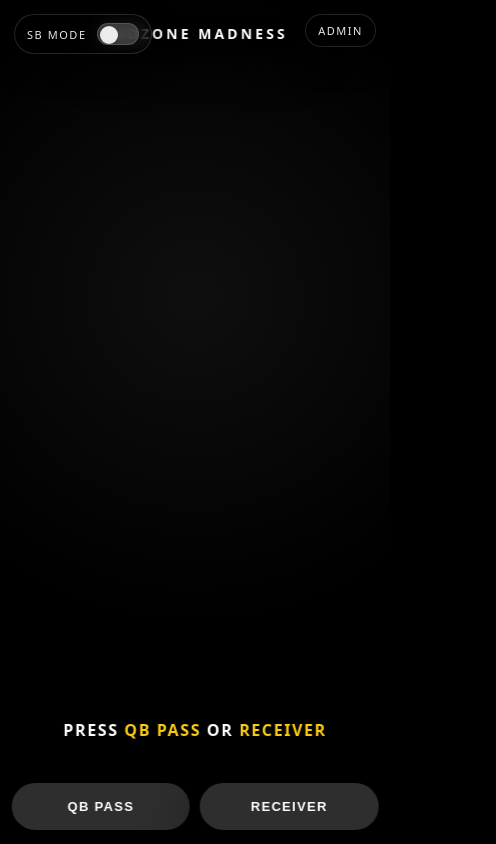
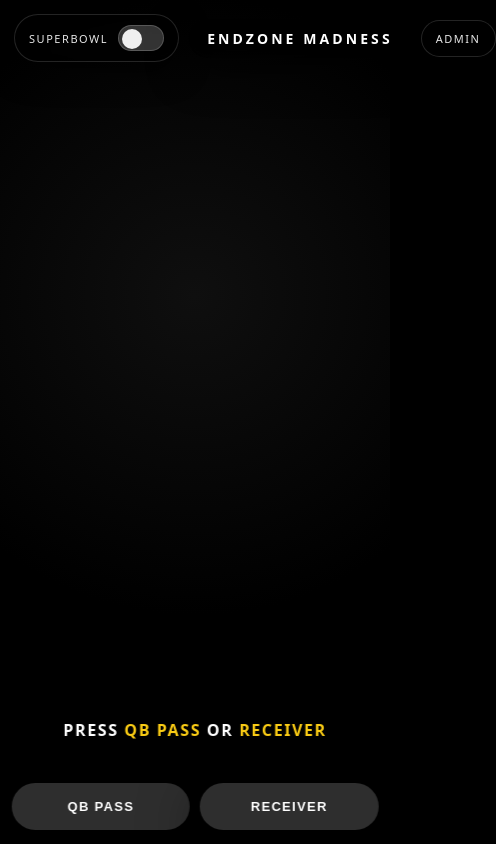
Before and after one commit to theproductbar/hot-seat-football, a website: page public/index.html in a window 390 px wide. Shown: the whole page, 496 px wide, since content can reach past the window. Drawn offline with Linux system fonts and the light colour scheme; no server answers.

Commit message:
Fix mobile top bar + Superbowl toggle label

```diff
--- a/public/index.html
+++ b/public/index.html
@@ -32,103 +32,115 @@
       padding-bottom: env(safe-area-inset-bottom);
     }
 
-    /* ===== TOP TITLE ===== */
-    .topTitle{
+    /* =========================
+       ✅ TOP BAR (NO OVERLAP)
+       Left = Superbowl toggle
+       Center = Title
+       Right = Admin
+       ========================= */
+    .topBar{
       position:absolute;
       top: calc(14px + env(safe-area-inset-top));
-      left:50%;
-      transform:translateX(-50%);
-      z-index:100;
-      font-weight:900;
-      letter-spacing:0.22em;
-      text-transform:uppercase;
-      font-size:14px;
-      padding:10px 18px;
-      border-radius:999px;
-      background:rgba(0,0,0,0.65);
-      backdrop-filter:blur(10px);
-      box-shadow:0 12px 40px rgba(0,0,0,0.6);
-      pointer-events:none;
-      white-space:nowrap;
+      left: 0;
+      right: 0;
+      z-index: 110;
+      display: grid;
+      grid-template-columns: 1fr auto 1fr;
+      align-items: center;
+      gap: 10px;
+      padding:
+        0 calc(14px + env(safe-area-inset-right))
+        0 calc(14px + env(safe-area-inset-left));
+      pointer-events: none; /* only pills/buttons clickable */
     }
 
-    /* ✅ Admin link (top-right) */
-    .adminLink{
-      position:absolute;
-      top: calc(14px + env(safe-area-inset-top));
-      right: calc(14px + env(safe-area-inset-right));
-      z-index:101;
-      font-size:11px;
-      letter-spacing:0.14em;
-      text-transform:uppercase;
-      padding:8px 12px;
-      border-radius:999px;
-      background:rgba(0,0,0,0.45);
-      border:1px solid rgba(255,255,255,0.14);
+    .topTitle{
+      pointer-events: none;
+      justify-self: center;
+      font-weight: 900;
+      letter-spacing: 0.22em;
+      text-transform: uppercase;
+      font-size: 14px;
+      padding: 10px 18px;
+      border-radius: 999px;
+      background: rgba(0,0,0,0.65);
       backdrop-filter: blur(10px);
-      box-shadow:0 10px 30px rgba(0,0,0,0.55);
-      color:rgba(255,255,255,0.9);
-      text-decoration:none;
-      user-select:none;
-    }
-    .adminLink:hover{ background:rgba(0,0,0,0.6); }
-    .adminLink:active{ transform: translateY(1px); }
-
-    /* ✅ NEW: Super Bowl toggle (top-left) */
-    .sbToggle{
-      position:absolute;
-      top: calc(14px + env(safe-area-inset-top));
-      left: calc(14px + env(safe-area-inset-left));
-      z-index:101;
-      display:flex;
-      align-items:center;
-      gap:10px;
-      font-size:11px;
-      letter-spacing:0.14em;
-      text-transform:uppercase;
-      padding:8px 12px;
-      border-radius:999px;
-      background:rgba(0,0,0,0.45);
-      border:1px solid rgba(255,255,255,0.14);
-      backdrop-filter: blur(10px);
-      box-shadow:0 10px 30px rgba(0,0,0,0.55);
-      color:rgba(255,255,255,0.9);
-      user-select:none;
-      white-space:nowrap;
+      box-shadow: 0 12px 40px rgba(0,0,0,0.6);
+      white-space: nowrap;
     }
 
-    .sbToggle input{
-      width:42px;
-      height:22px;
-      appearance:none;
-      background:rgba(255,255,255,0.18);
-      border-radius:999px;
-      position:relative;
-      outline:none;
-      cursor:pointer;
-      border:1px solid rgba(255,255,255,0.14);
+    /* Left pill: Superbowl toggle */
+    .sbPill{
+      justify-self: start;
+      display: inline-flex;
+      align-items: center;
+      gap: 10px;
+      padding: 10px 14px;
+      border-radius: 999px;
+      background: rgba(0,0,0,0.45);
+      border: 1px solid rgba(255,255,255,0.14);
+      backdrop-filter: blur(10px);
+      box-shadow: 0 10px 30px rgba(0,0,0,0.55);
+      pointer-events: auto;
+      user-select: none;
     }
 
-    .sbToggle input::after{
-      content:"";
-      position:absolute;
-      top:2px;
-      left:2px;
-      width:18px;
-      height:18px;
-      border-radius:999px;
-      background:white;
-      opacity:.9;
-      transition: transform .18s ease;
+    .sbLabel{
+      font-size: 11px;
+      letter-spacing: 0.14em;
+      text-transform: uppercase;
+      color: rgba(255,255,255,0.9);
+      white-space: nowrap;
     }
 
-    .sbToggle input:checked{
-      background:rgba(250,204,21,0.35);
+    .sbSwitch{
+      position: relative;
+      width: 46px;
+      height: 26px;
+      border-radius: 999px;
+      background: rgba(255,255,255,0.20);
+      border: 1px solid rgba(255,255,255,0.18);
+      cursor: pointer;
+      flex: 0 0 auto;
+    }
+    .sbKnob{
+      position: absolute;
+      top: 3px;
+      left: 3px;
+      width: 20px;
+      height: 20px;
+      border-radius: 999px;
+      background: rgba(255,255,255,0.92);
+      transition: transform 160ms ease;
+    }
+    .sbSwitch.on{
+      background: rgba(250,204,21,0.35);
+      border-color: rgba(250,204,21,0.40);
+    }
+    .sbSwitch.on .sbKnob{
+      transform: translateX(20px);
     }
 
-    .sbToggle input:checked::after{
-      transform: translateX(20px);
+    /* Right: Admin */
+    .adminLink{
+      justify-self: end;
+      pointer-events: auto;
+      font-size: 11px;
+      letter-spacing: 0.14em;
+      text-transform: uppercase;
+      padding: 10px 14px;
+      border-radius: 999px;
+      background: rgba(0,0,0,0.45);
+      border: 1px solid rgba(255,255,255,0.14);
+      backdrop-filter: blur(10px);
+      box-shadow: 0 10px 30px rgba(0,0,0,0.55);
+      color: rgba(255,255,255,0.9);
+      text-decoration: none;
+      user-select: none;
+      white-space: nowrap;
     }
+    .adminLink:hover{ background: rgba(0,0,0,0.6); }
+    .adminLink:active{ transform: translateY(1px); }
 
     #image{
       max-width:100vw;
@@ -278,16 +290,20 @@
 
 <body>
   <div class="stage">
-    <div class="topTitle">Endzone Madness</div>
 
-    <!-- ✅ NEW: Super Bowl toggle (top-left) -->
-    <label class="sbToggle" title="Super Bowl mode: uses Receiver sheet column 'final'">
-      SB MODE
-      <input id="sbMode" type="checkbox" />
-    </label>
+    <!-- ✅ NEW TOP BAR (SB toggle + title + admin) -->
+    <div class="topBar">
+      <div class="sbPill" id="sbPill">
+        <div class="sbLabel">Superbowl</div>
+        <div class="sbSwitch" id="sbSwitch" role="switch" aria-checked="false">
+          <div class="sbKnob"></div>
+        </div>
+      </div>
 
-    <!-- ✅ Admin link (top-right) -->
-    <a class="adminLink" href="/admin.html">ADMIN</a>
+      <div class="topTitle">Endzone Madness</div>
+
+      <a class="adminLink" href="/admin.html">ADMIN</a>
+    </div>
 
     <img id="image" alt="">
     <div class="veil"></div>
@@ -315,8 +331,7 @@
     const SPIN_SPEED_MS = 90;
     const QB_SPIN_MS = 5400;
     const RECEIVER_SPIN_MS = 5400;
-
-    const TD_FLASH_MS = 2200; // match CSS
+    const TD_FLASH_MS = 2200;
 
     const img = document.getElementById("image");
     const spinLabel = document.getElementById("spinLabel");
@@ -328,15 +343,20 @@
     const btnQB = document.getElementById("btnQB");
     const btnReceiver = document.getElementById("btnReceiver");
 
-    // ✅ Super Bowl mode toggle (saved on device)
-    const sbModeEl = document.getElementById("sbMode");
-    let superBowlMode = localStorage.getItem("SB_MODE") === "1";
-    sbModeEl.checked = superBowlMode;
+    // ===== SB MODE toggle (localStorage) =====
+    const sbSwitch = document.getElementById("sbSwitch");
+    const SB_KEY = "SB_MODE";
 
-    sbModeEl.addEventListener("change", () => {
-      superBowlMode = sbModeEl.checked;
-      localStorage.setItem("SB_MODE", superBowlMode ? "1" : "0");
-    });
+    function isSB(){
+      return localStorage.getItem(SB_KEY) === "1";
+    }
+    function setSB(on){
+      localStorage.setItem(SB_KEY, on ? "1" : "0");
+      sbSwitch.classList.toggle("on", on);
+      sbSwitch.setAttribute("aria-checked", on ? "true" : "false");
+    }
+    setSB(isSB());
+    sbSwitch.addEventListener("click", () => setSB(!isSB()));
 
     let spinning = false, spinInterval = null;
 
@@ -414,14 +434,12 @@
       spinning = true;
       setButtonsDisabled(true);
 
-      // still silent
       unlockAudioOnce();
 
       img.style.display = "block";
       spinLabel.textContent = type==="QB" ? "QB PASSING…" : "CATCHING…";
       spinLabel.style.display = "block";
 
-      // ✅ Surprise: hide bottom pill until result is ready
       bottomPill.style.visibility = "hidden";
 
       const duration = type==="QB" ? QB_SPIN_MS : RECEIVER_SPIN_MS;
@@ -444,8 +462,8 @@
             const p = await fetchJSON("/api/random-player");
             bottomPill.innerHTML = `PASS TO: <span class="gold">${p.name}</span>`;
           }else{
-            // ✅ NEW: tell backend which column to use
-            const c = await fetchJSON(`/api/random-catch?mode=${superBowlMode ? "sb" : "normal"}`);
+            const mode = isSB() ? "sb" : "normal";
+            const c = await fetchJSON(`/api/random-catch?mode=${mode}`);
             bottomPill.innerHTML = `CATCH: <span class="gold">${c.catch}</span>`;
             if(String(c.catch).toUpperCase().includes("TOUCHDOWN")) playTD();
           }
```
